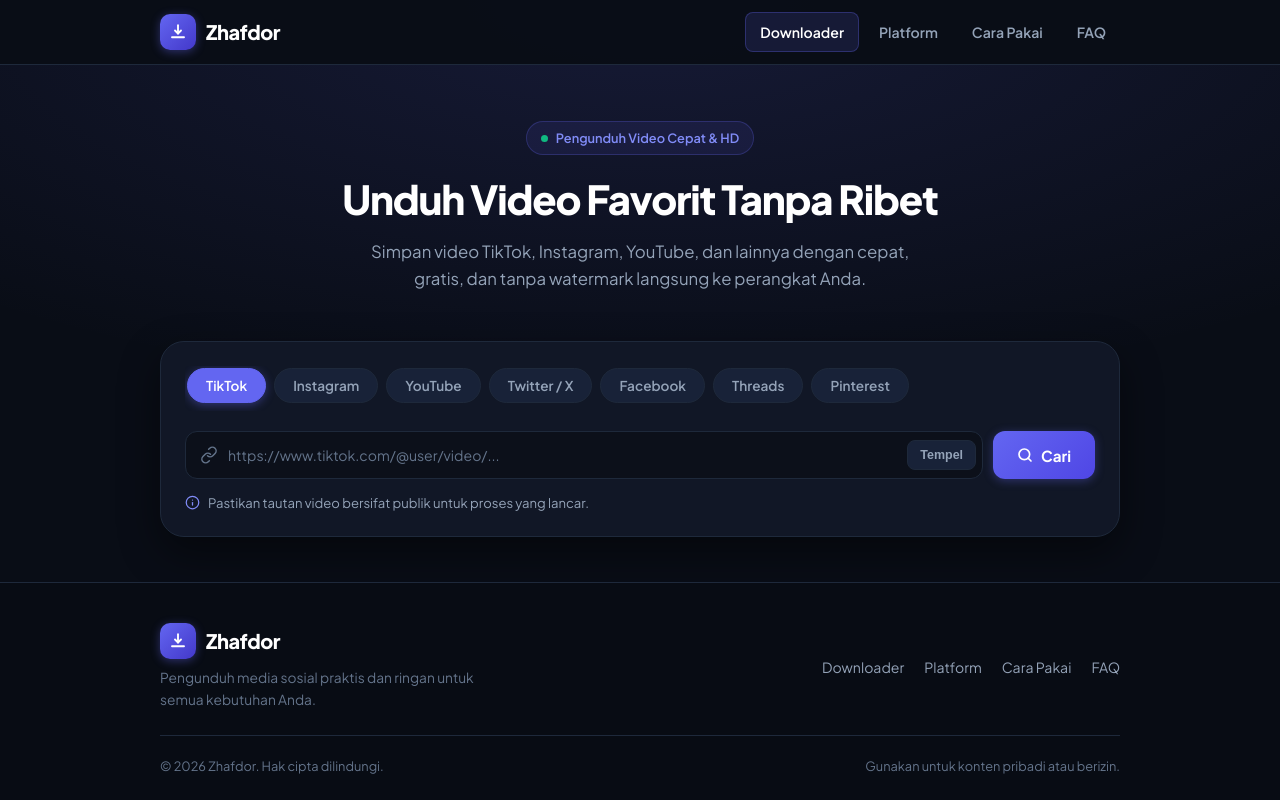
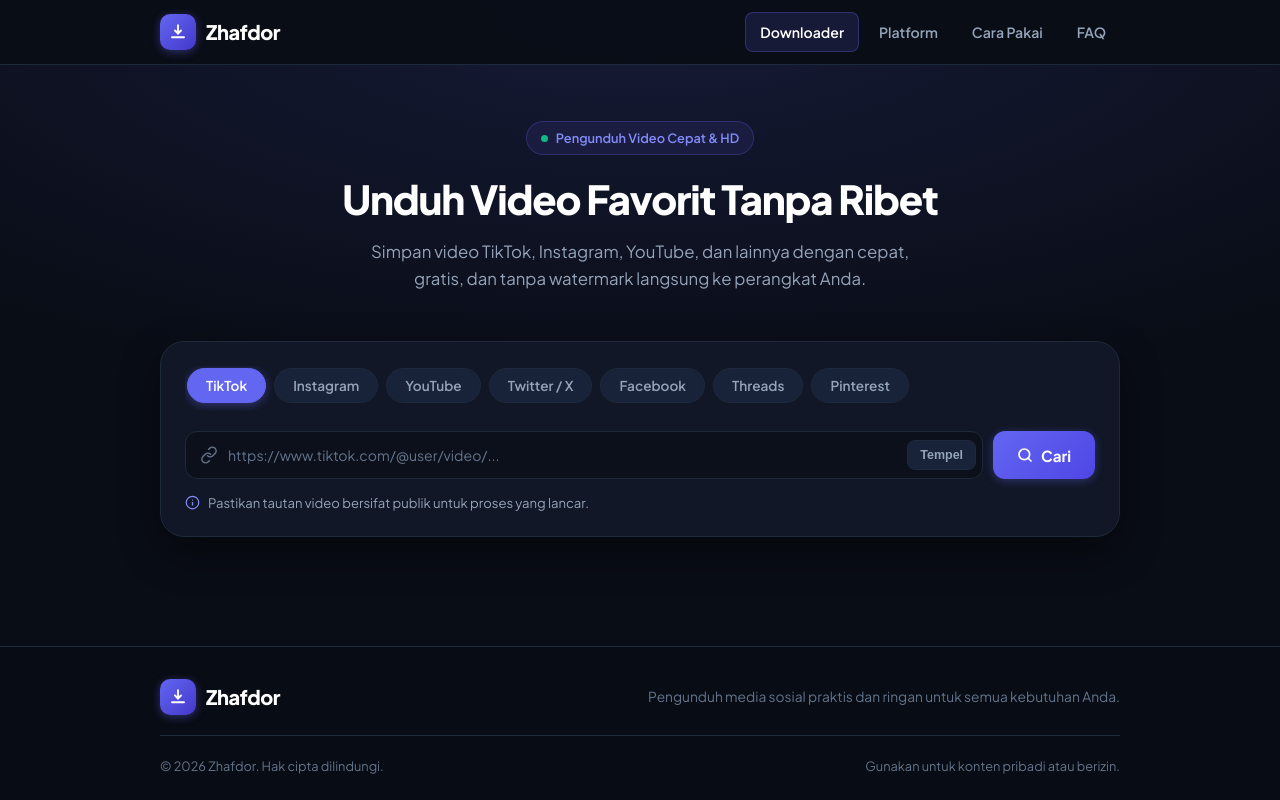
Before and after one commit to farras12354/dowload11, a plain HTML site: page index.html in a window 1280 px wide. Drawn offline with Linux system fonts and the light colour scheme.

Commit message:
chore: remove duplicate nav links from footer

```diff
--- a/index.html
+++ b/index.html
@@ -652,7 +652,7 @@
       border-top: 1px solid var(--border);
       color: var(--text-muted);
       margin-top: auto;
-      padding: 40px 0 24px;
+      padding: 32px 0 24px;
     }
 
     .footer-content {
@@ -660,26 +660,9 @@
       justify-content: space-between;
       align-items: center;
       flex-wrap: wrap;
-      gap: 20px;
-      padding-bottom: 24px;
+      gap: 16px;
+      padding-bottom: 20px;
       border-bottom: 1px solid var(--border);
-    }
-
-    .footer-links {
-      display: flex;
-      gap: 20px;
-      list-style: none;
-    }
-
-    .footer-links a {
-      color: var(--text-muted);
-      text-decoration: none;
-      font-size: 0.88rem;
-      transition: color 0.15s;
-    }
-
-    .footer-links a:hover {
-      color: #fff;
     }
 
     .footer-bottom {
@@ -944,7 +927,6 @@
   <footer>
     <div class="container">
       <div class="footer-content">
-        <div>
         <a class="logo" href="index.html">
           <span class="logo-icon">
             <svg viewBox="0 0 24 24" fill="none" stroke="#fff" stroke-width="2.5" stroke-linecap="round" stroke-linejoin="round">
@@ -955,17 +937,9 @@
           </span>
           <span class="logo-name">Zhafdor</span>
         </a>
-          <p style="margin-top: 8px; font-size: 0.86rem; color: var(--text-dim); max-width: 320px;">
+        <p style="font-size: 0.86rem; color: var(--text-dim);">
           Pengunduh media sosial praktis dan ringan untuk semua kebutuhan Anda.
         </p>
-        </div>
-
-        <ul class="footer-links">
-          <li><a href="index.html">Downloader</a></li>
-          <li><a href="platform.html">Platform</a></li>
-          <li><a href="cara-pakai.html">Cara Pakai</a></li>
-          <li><a href="faq.html">FAQ</a></li>
-        </ul>
       </div>
 
       <div class="footer-bottom">
@@ -996,6 +970,6 @@
       }
     }
   </script>
-  <script src="app-v3.js?v=12"></script>
+  <script src="app-v3.js?v=13"></script>
 </body>
 </html>
```
Lines whose indentation alone changed are shown as unchanged.
